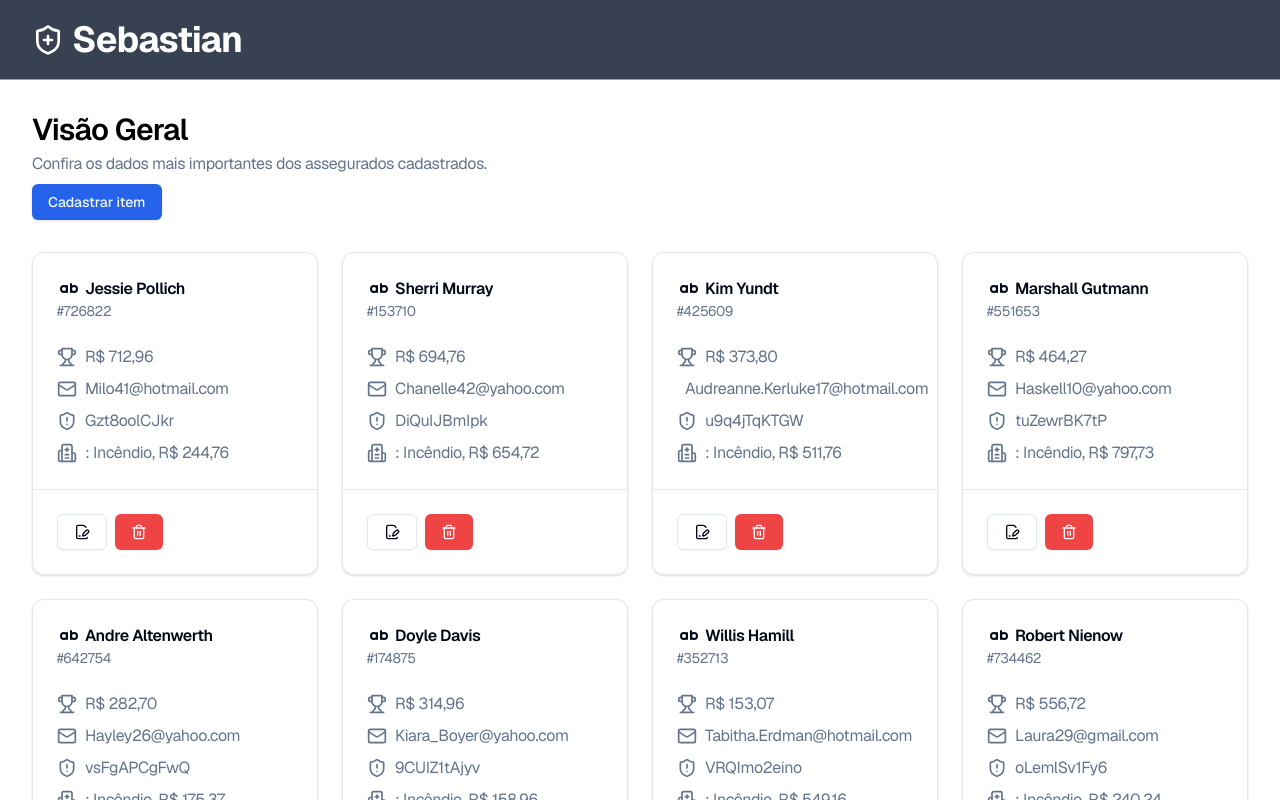
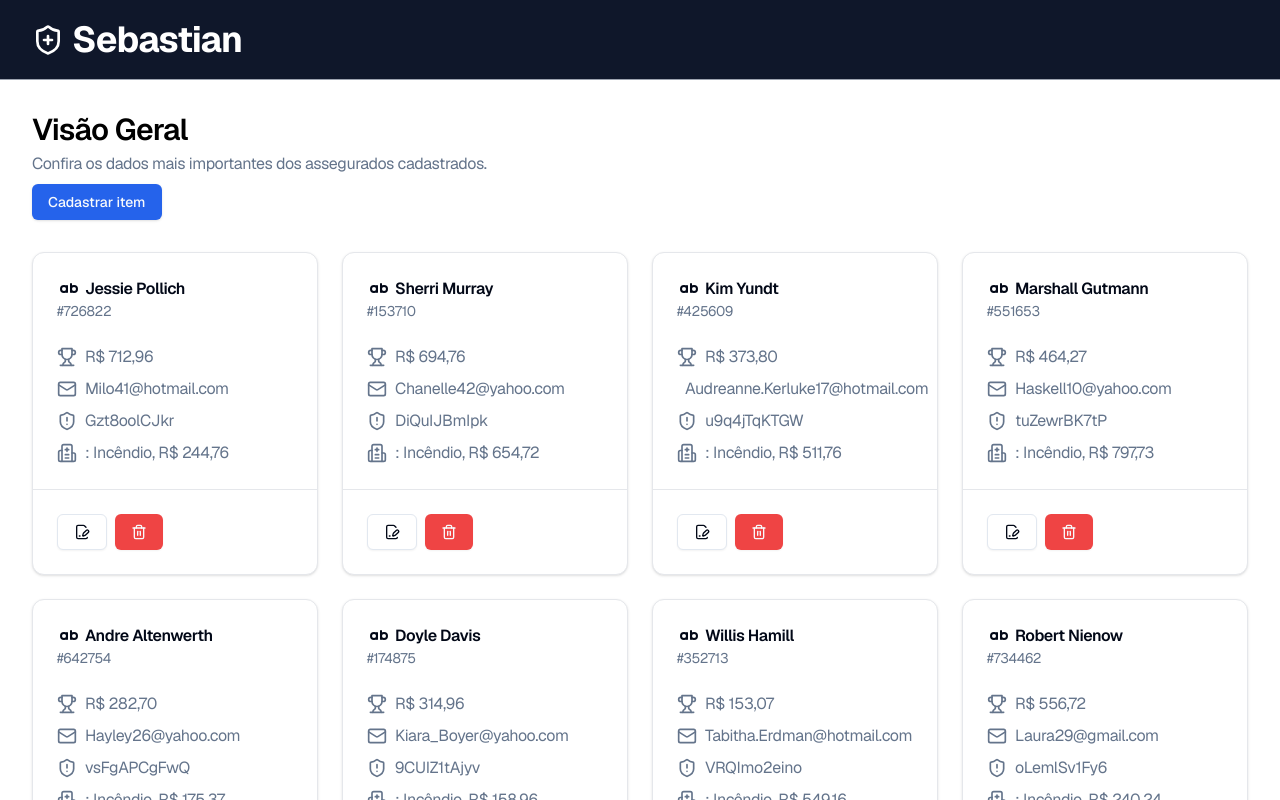
Before and after one commit to sidneifjr/insurance-manager, a Next.js app: page / in a window 1280 px wide. Shown: the top 800 px of the page. Built offline with nearby package versions, Linux system fonts and the light colour scheme; data requests are answered from the project's data file.

Commit message:
refactor(header): update styles

```diff
--- a/src/components/header.tsx
+++ b/src/components/header.tsx
@@ -8,7 +8,7 @@ import { H1 } from './typography/h1'
 export function Header() {
   return (
     <header
-      className="flex h-20 items-center border-b border-b-gray-400 bg-gray-700 px-8"
+      className="flex h-20 items-center border-b border-b-gray-400 bg-slate-900 px-8"
       data-testid="header"
     >
       <div className="flex w-full items-center justify-between gap-12">
```
